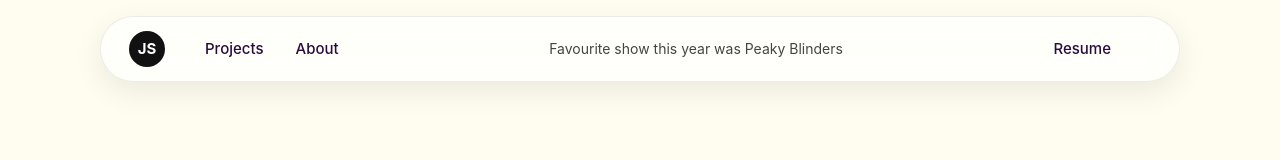
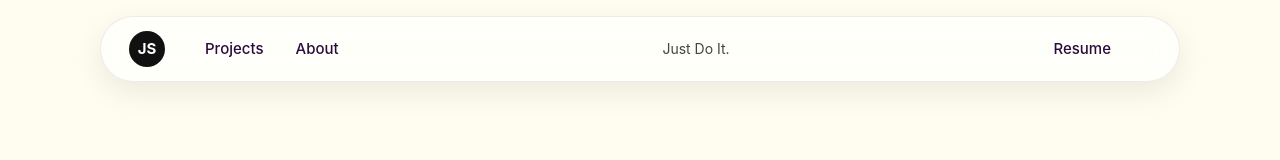
Before and after one commit to jayramgit94/Portfolio_React, a React (Vite) app: page / in a window 1280 px wide. Shown: the top 160 px of the page. Built offline with nearby package versions, Linux system fonts and the light colour scheme.

Commit message:
navbar changed

```diff
--- a/src/components/Navbar.jsx
+++ b/src/components/Navbar.jsx
@@ -65,7 +65,7 @@ function Navbar() {
           <Link to="/about">About</Link>
 
           <span className="nav-center">
-            Favourite show this year was Peaky Blinders
+            Just Do It.
           </span>
 
           <a href={resumePdf} target="_blank" rel="noreferrer">
```
